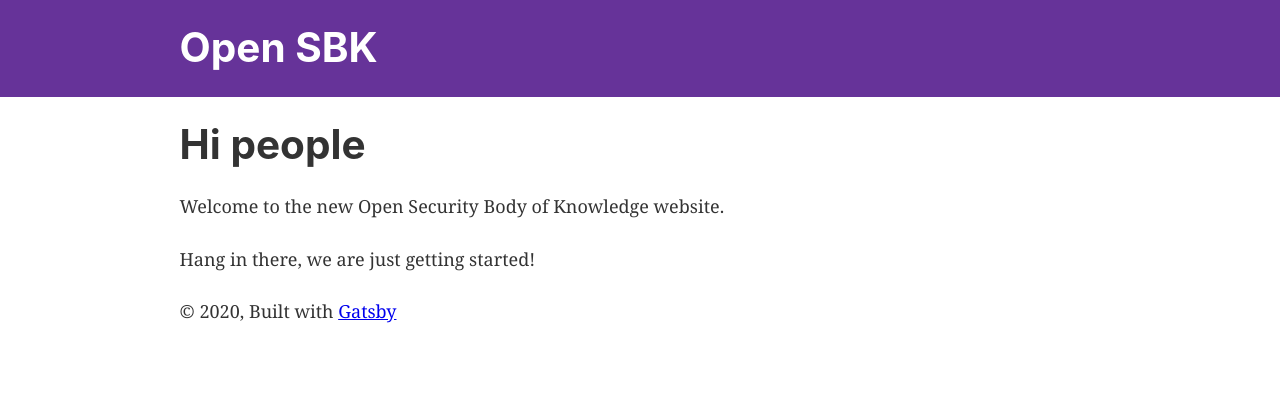
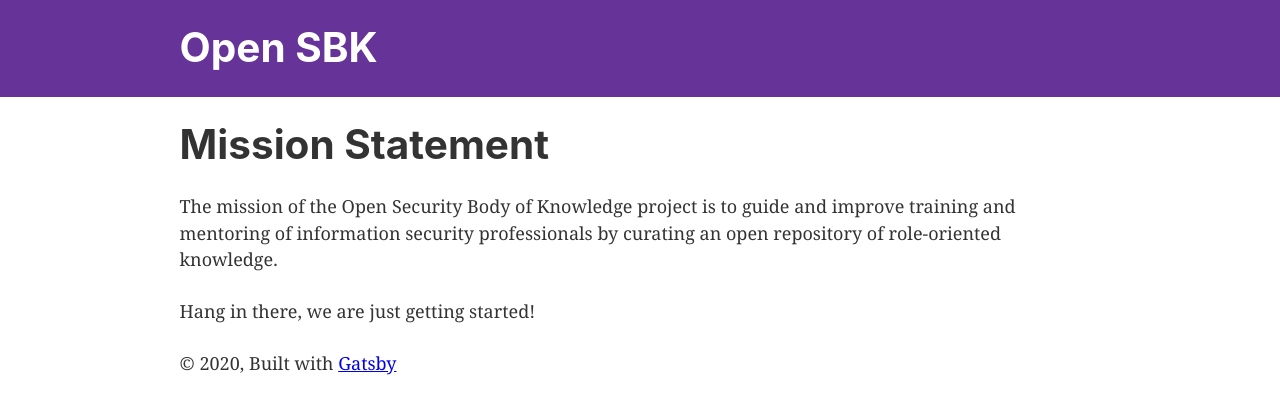
Before and after one commit to OpenSBK/opensbk.org, a Gatsby site: page / in a window 1280 px wide. Built offline with nearby package versions, Linux system fonts and the light colour scheme; Gatsby itself is replaced by a stand-in of ours.

Commit message:
Updated mission statement

```diff
--- a/src/pages/index.js
+++ b/src/pages/index.js
@@ -8,8 +8,8 @@ import SEO from "../components/seo"
 const IndexPage = () => (
   <Layout>
     <SEO title="Home" />
-    <h1>Hi people</h1>
-    <p>Welcome to the new Open Security Body of Knowledge website.</p>
+    <h1>Mission Statement</h1>
+    <p>The mission of the Open Security Body of Knowledge project is to guide and improve training and mentoring of information security professionals by curating an open repository of role-oriented knowledge.</p>
     <p>Hang in there, we are just getting started!</p>
     <div style={{ maxWidth: `300px`, marginBottom: `1.45rem` }}>
     </div>
```
